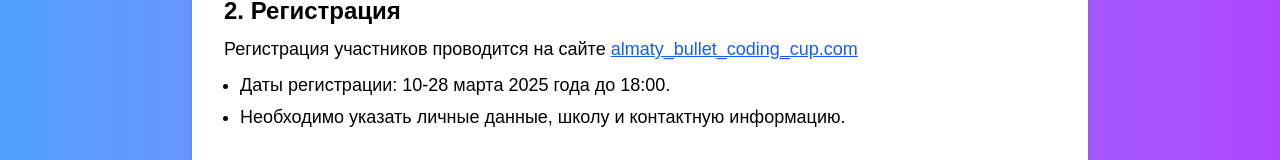
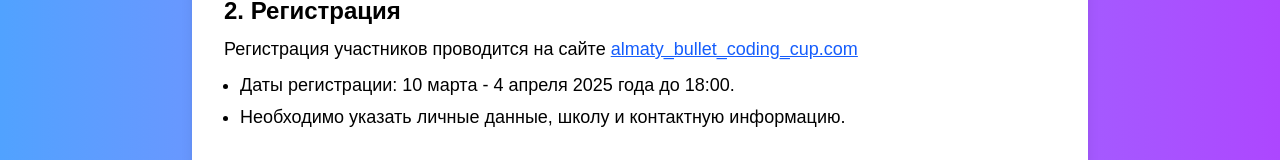
Before and after one commit to WanderingSsoul/olymp-site, a Next.js app: page /rules in a window 1280 px wide. Shown: the part 385-545 px from the top of the page. Built offline with nearby package versions, Linux system fonts and the light colour scheme.

Commit message:
Обновил текст на сайте

```diff
--- a/src/app/rules/page.tsx
+++ b/src/app/rules/page.tsx
@@ -36,7 +36,7 @@ export default function Rules() {
             </a>
           </p>
           <ul className="list-disc pl-4 mt-2 space-y-1 text-base sm:text-lg">
-            <li>Даты регистрации: 10-28 марта 2025 года до 18:00.</li>
+            <li>Даты регистрации: 10 марта - 4 апреля 2025 года до 18:00.</li>
             <li>Необходимо указать личные данные, школу и контактную информацию.</li>
           </ul>
         </div>
```
